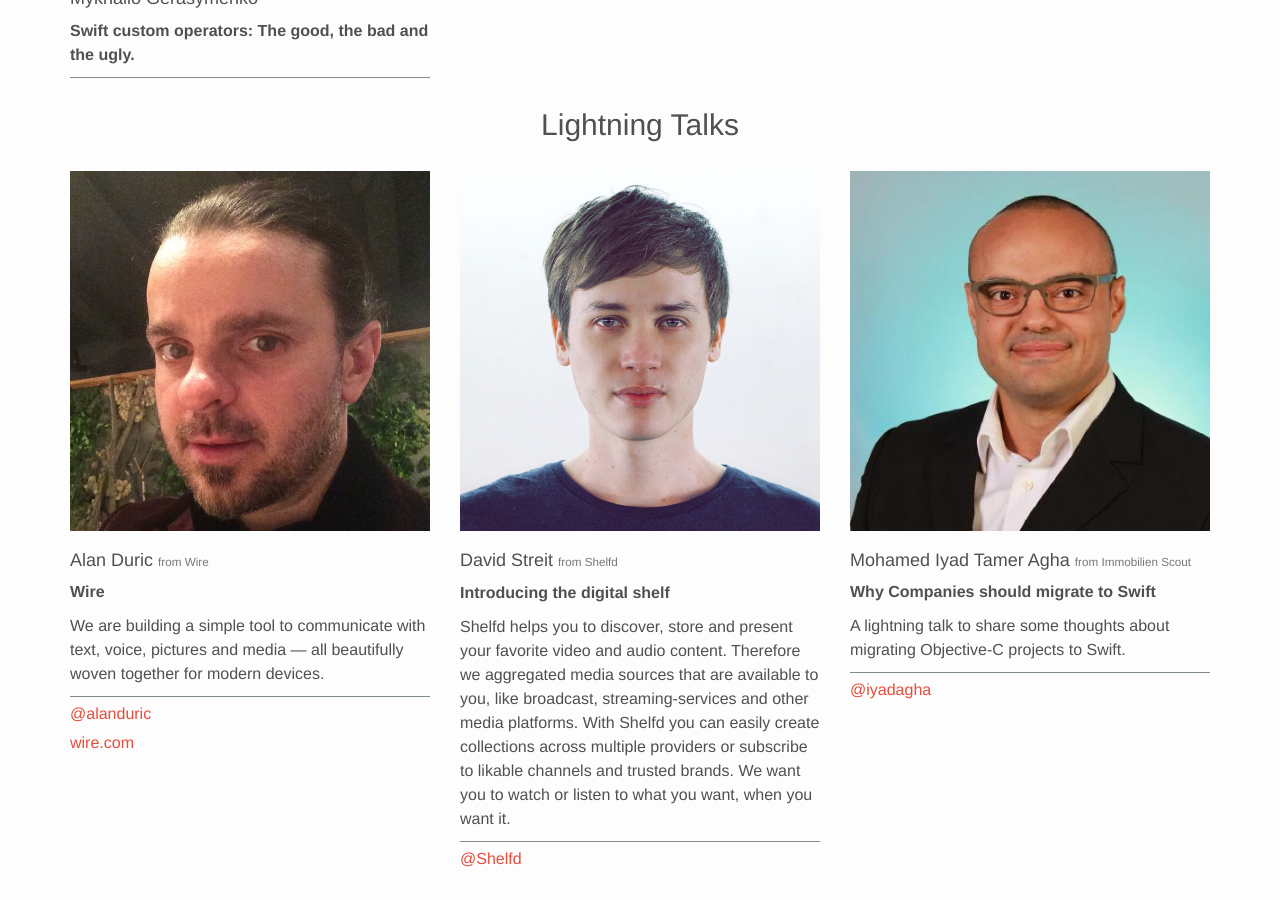
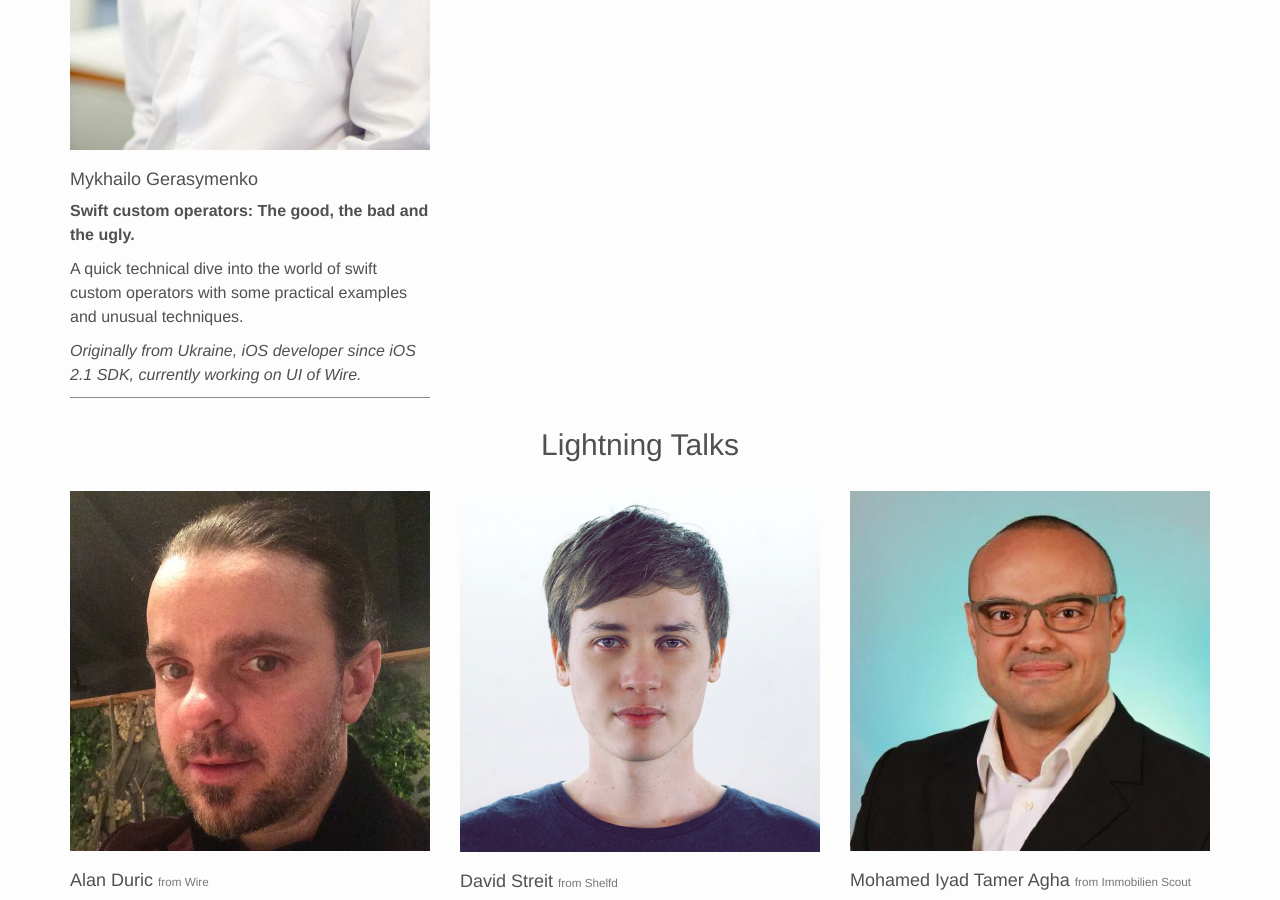
Before and after one commit to swift-berlin/swift-berlin.github.io, a Jekyll site: the page built from _posts/2016-02-29-swift-berlin-15.md, in a window 1280 px wide and 900 px high, scrolled down 1587 px. Built offline with Jekyll 4.4.1, drawn with Linux system fonts in a browser that asks for light colours.

```diff
--- a/_posts/2016-02-29-swift-berlin-15.md
+++ b/_posts/2016-02-29-swift-berlin-15.md
@@ -16,8 +16,10 @@ speakers:
   -
     name: Mykhailo Gerasymenko
     company: Wire
-    image: anon
+    image: mykhailo
     title: "Swift custom operators: The good, the bad and the ugly."
+    abstract: A quick technical dive into the world of swift custom operators with some practical examples and unusual techniques.
+    about: Originally from Ukraine, iOS developer since iOS 2.1 SDK, currently working on UI of Wire.
     links:
 lightnings:
   -
```
Also changed, not shown: Gemfile.lock, img/speakers/mykhailo.jpg (added).
